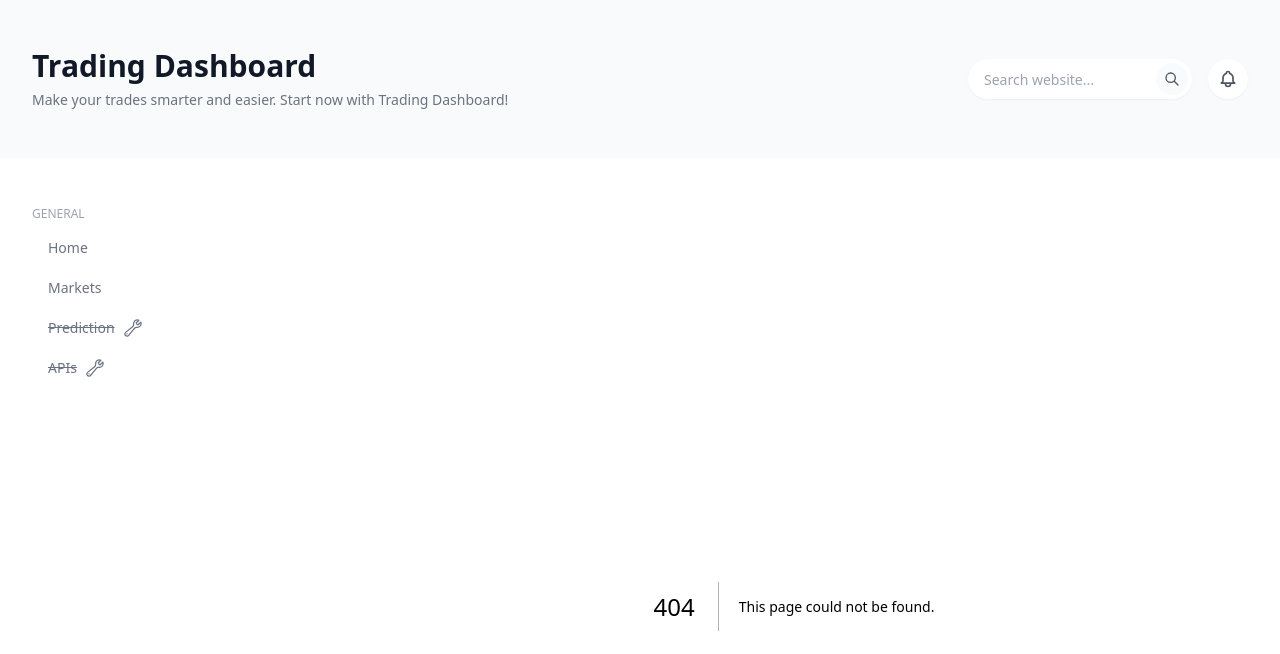
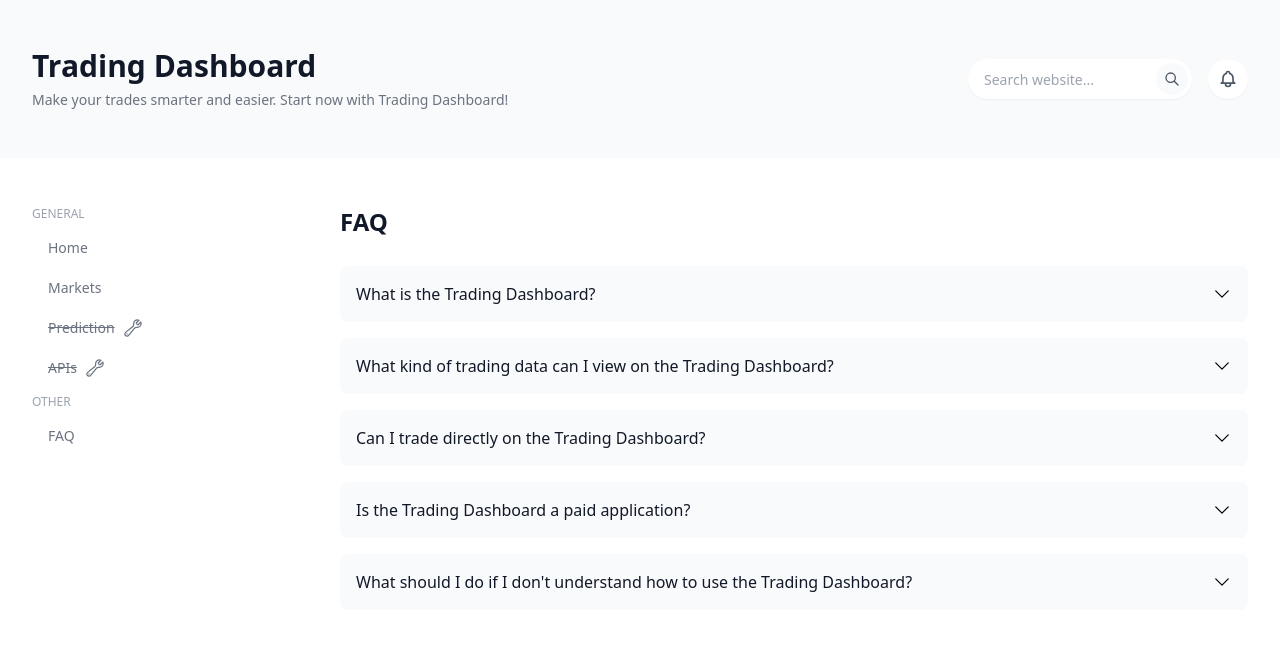
Before and after one commit to Enginner-InBLR/Trading-Dashboard, a Next.js app: page /faq in a window 1280 px wide. Before the commit this address had no page. Shown: the top 654 px of the page. Built offline with nearby package versions, Linux system fonts and the light colour scheme.

Commit message:
Feat: add faq page

```diff
--- a/app/components/side-bar.tsx
+++ b/app/components/side-bar.tsx
@@ -52,7 +52,7 @@ export default function SideBar() {
           </li>
         </ul>
       </div>
-      {/* <div>
+      <div>
         <strong className="block text-xs font-medium uppercase text-gray-400">
           Other
         </strong>
@@ -67,16 +67,16 @@ export default function SideBar() {
             </Link>
           </li>
 
-          <li>
+          {/* <li>
             <Link
               href="/contact"
               className="block rounded-lg px-4 py-2 text-sm font-medium text-gray-500 hover:bg-gray-100 hover:text-gray-700"
             >
               Contact
             </Link>
-          </li>
+          </li> */}
         </ul>
-      </div> */}
+      </div>
     </nav>
   );
 }
--- /dev/null
+++ b/app/faq/page.tsx
@@ -0,0 +1,81 @@
+import { ChevronDownIcon } from '@heroicons/react/24/outline';
+
+export default async function FaqPage() {
+  return (
+    <>
+      <h2 className="text-lg font-bold text-gray-900 sm:text-2xl pb-3">FAQ</h2>
+      <section className="space-y-4">
+        <details className="group [&_summary::-webkit-details-marker]:hidden">
+          <summary className="flex items-center justify-between p-4 rounded-lg cursor-pointer bg-gray-50">
+            <h2 className="font-medium text-gray-900">
+              What is the Trading Dashboard?
+            </h2>
+            <ChevronDownIcon className="ml-1.5 h-5 w-5 flex-shrink-0 transition duration-300 group-open:-rotate-180" />
+          </summary>
+
+          <p className="px-4 mt-4 leading-relaxed text-gray-700">
+            The Trading Dashboard is an application that displays trading data
+            for stocks, and other securities to assist with trading.
+          </p>
+        </details>
+
+        <details className="group [&_summary::-webkit-details-marker]:hidden">
+          <summary className="flex items-center justify-between p-4 rounded-lg cursor-pointer bg-gray-50">
+            <h2 className="font-medium text-gray-900">
+              What kind of trading data can I view on the Trading Dashboard?
+            </h2>
+            <ChevronDownIcon className="ml-1.5 h-5 w-5 flex-shrink-0 transition duration-300 group-open:-rotate-180" />
+          </summary>
+
+          <p className="px-4 mt-4 leading-relaxed text-gray-700">
+            The Trading Dashboard displays data such as prices, volume, market
+            depth, charts, and other trading indicators for stocks, and other
+            securities.
+          </p>
+        </details>
+
+        <details className="group [&_summary::-webkit-details-marker]:hidden">
+          <summary className="flex items-center justify-between p-4 rounded-lg cursor-pointer bg-gray-50">
+            <h2 className="font-medium text-gray-900">
+              Can I trade directly on the Trading Dashboard?
+            </h2>
+            <ChevronDownIcon className="ml-1.5 h-5 w-5 flex-shrink-0 transition duration-300 group-open:-rotate-180" />
+          </summary>
+
+          <p className="px-4 mt-4 leading-relaxed text-gray-700">
+            No, the Trading Dashboard is an information tool to support trading
+            and does not allow direct trading.
+          </p>
+        </details>
+
+        <details className="group [&_summary::-webkit-details-marker]:hidden">
+          <summary className="flex items-center justify-between p-4 rounded-lg cursor-pointer bg-gray-50">
+            <h2 className="font-medium text-gray-900">
+              Is the Trading Dashboard a paid application?
+            </h2>
+            <ChevronDownIcon className="ml-1.5 h-5 w-5 flex-shrink-0 transition duration-300 group-open:-rotate-180" />
+          </summary>
+
+          <p className="px-4 mt-4 leading-relaxed text-gray-700">
+            The Trading Dashboard is available for free
+          </p>
+        </details>
+
+        <details className="group [&_summary::-webkit-details-marker]:hidden">
+          <summary className="flex items-center justify-between p-4 rounded-lg cursor-pointer bg-gray-50">
+            <h2 className="font-medium text-gray-900">
+              What should I do if I don&apos;t understand how to use the Trading
+              Dashboard?
+            </h2>
+            <ChevronDownIcon className="ml-1.5 h-5 w-5 flex-shrink-0 transition duration-300 group-open:-rotate-180" />
+          </summary>
+
+          <p className="px-4 mt-4 leading-relaxed text-gray-700">
+            If you don&apos;t understand how to use the Trading Dashboard, you
+            can contact customer support for assistance.
+          </p>
+        </details>
+      </section>
+    </>
+  );
+}
```
